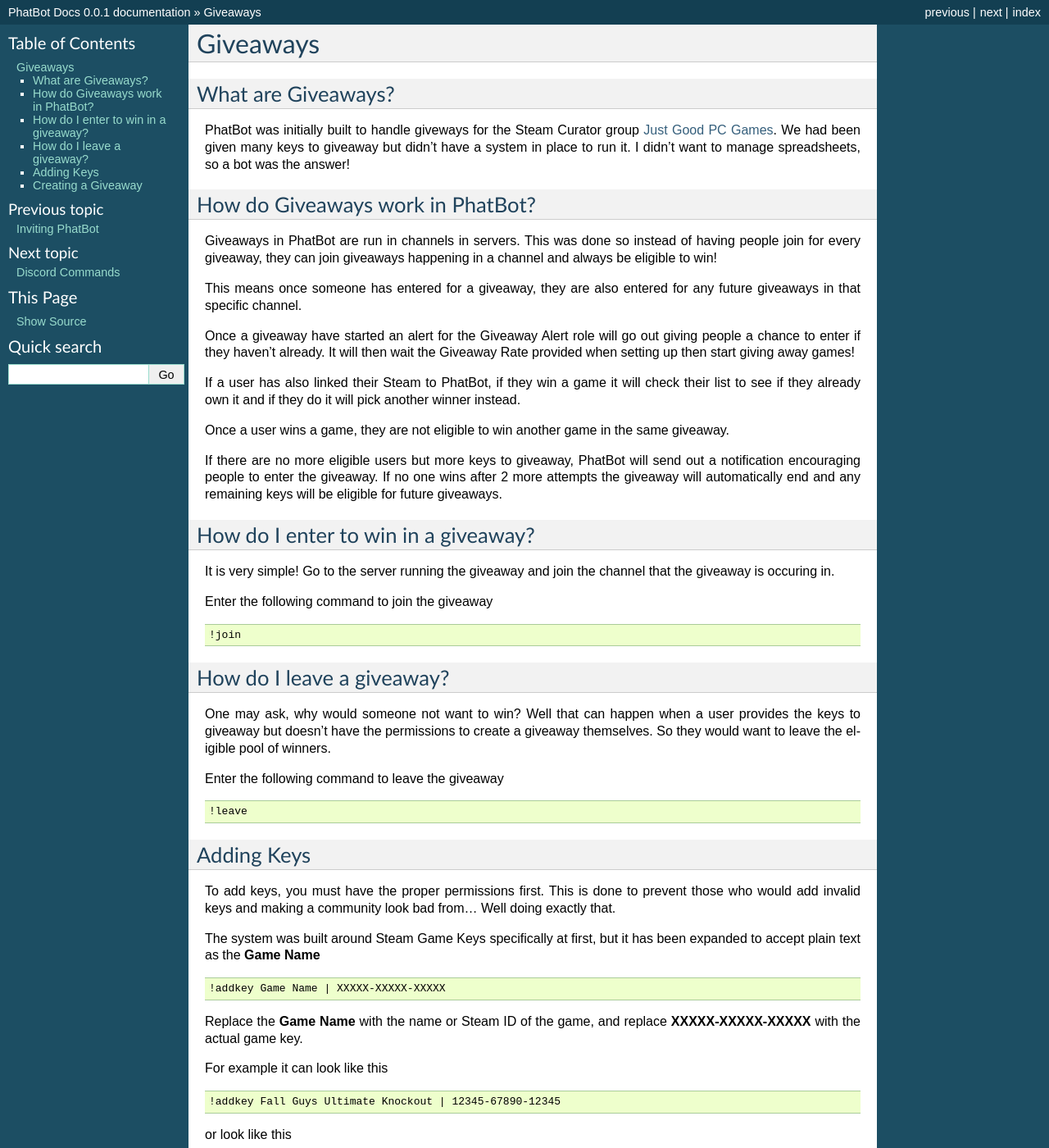
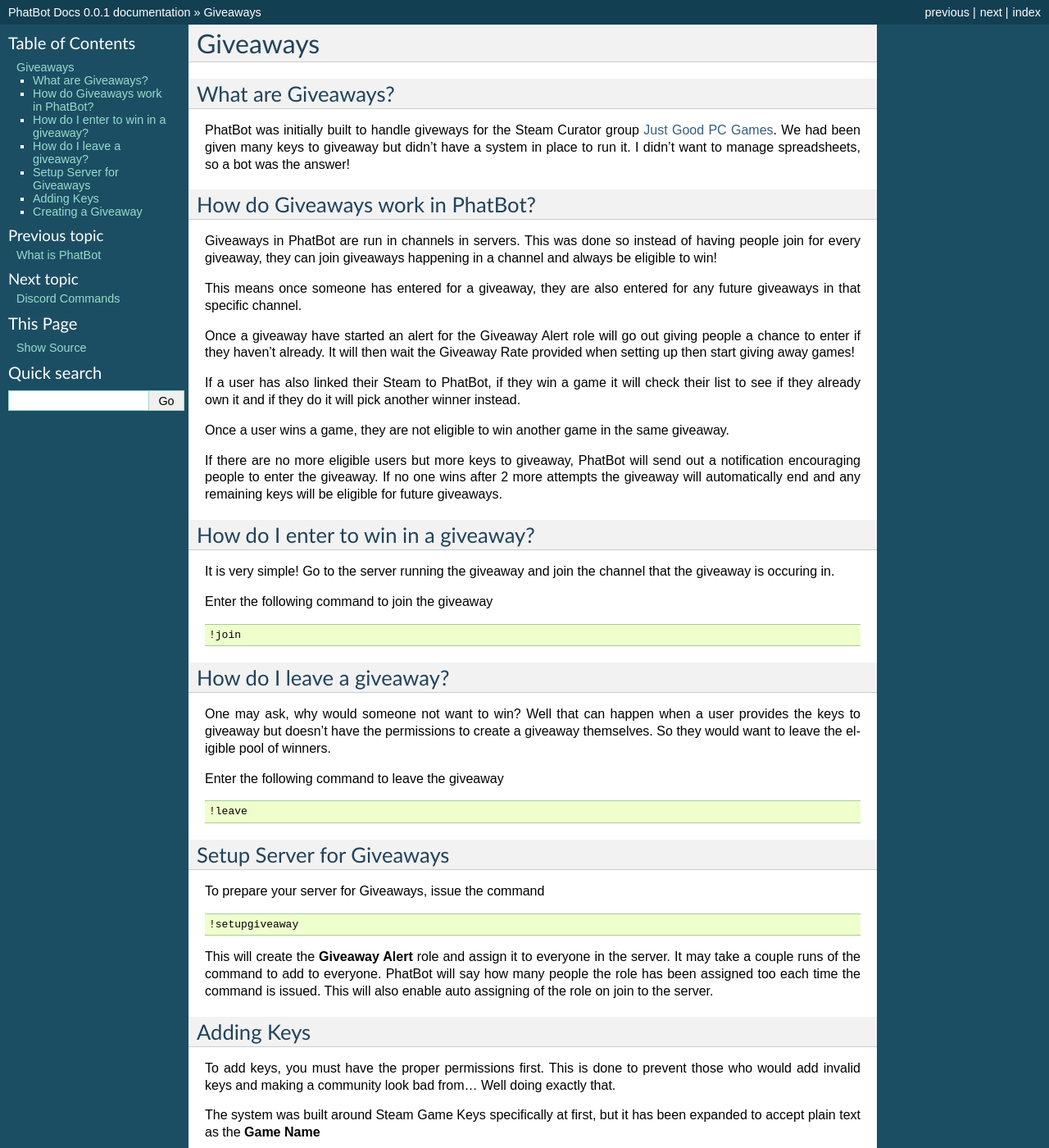
Before and after one commit to Phat32/PhatBot-Docs, a Sphinx documentation site: the page built from docs/pages/discord/giveaway.rst, in a window 1280 px wide and 1400 px high. Shown: the whole window at 82% size. Built offline with Sphinx 7.4.7, drawn with Linux system fonts in a browser that asks for light colours.

Commit message:
Added Setup pages for Discord and Twitch

```diff
--- a/docs/index.rst
+++ b/docs/index.rst
@@ -42,6 +41,7 @@
    :maxdepth: 1
    :Caption: Twitch Features
 
+   pages/twitch/setup
    pages/twitch/commands
 
 .. _Phat32: https://twitter.com.ThePhat32
--- a/docs/pages/discord/giveaway.rst
+++ b/docs/pages/discord/giveaway.rst
@@ -43,6 +43,17 @@
 .. code-block:: none
 
   !leave
+
+Setup Server for Giveaways
+--------------------------
+
+To prepare your server for Giveaways, issue the command
+
+.. code-block:: none
+
+  !setupgiveaway
+
+This will create the **Giveaway Alert** role and assign it to everyone in the server. It may take a couple runs of the command to add to everyone. PhatBot will say how many people the role has been assigned too each time the command is issued. This will also enable auto assigning of the role on join to the server.
 
 Adding Keys
 -----------
```
Also changed, not shown: other parts of docs/index.rst (+1 -2 lines), docs/pages/discord/setup.rst (added, +35 -0 lines), docs/pages/getting started/invite.rst (deleted, +0 -14 lines), docs/pages/twitch/setup.rst (added, +36 -0 lines).
